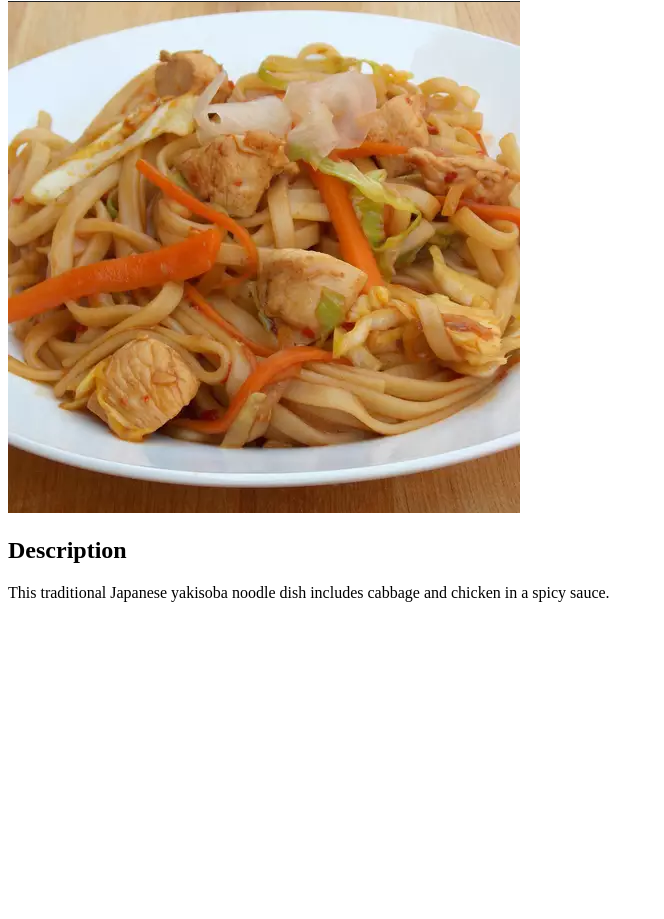
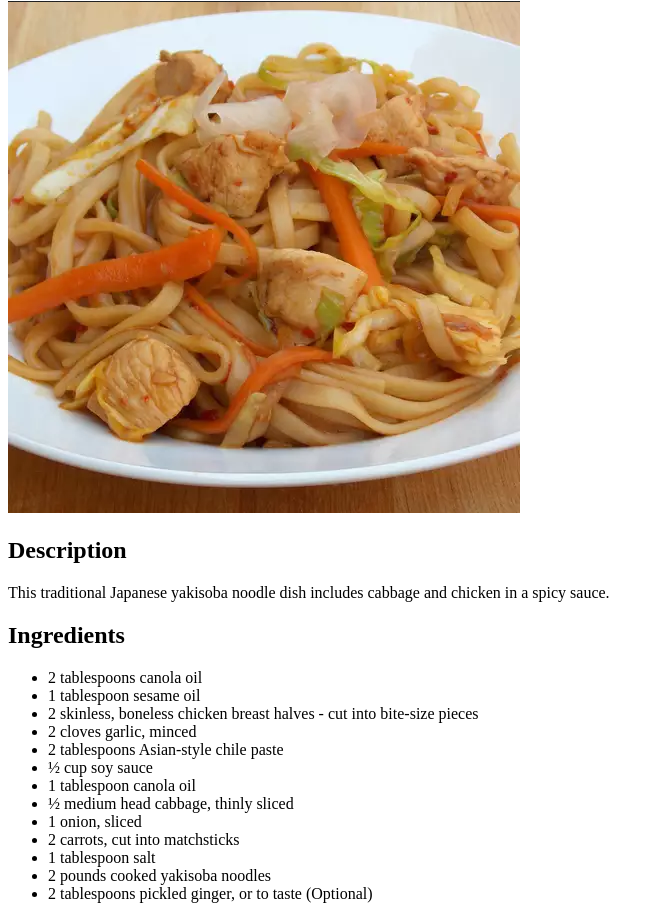
Before and after one commit to spiderzoast/recipes, a plain HTML site: page recipes/chicken-yakisoba.html in a window 1280 px wide. Shown: the part 79-998 px from the top of the page, without its empty margins (0-664 px from the left). Before the commit the page ends 800 px from the top, so only its background shows below. Drawn offline with Linux system fonts and the light colour scheme.

Commit message:
Add ingredients for each recipe

```diff
--- a/recipes/chicken-yakisoba.html
+++ b/recipes/chicken-yakisoba.html
@@ -9,5 +9,21 @@
         <img src="../images/chicken-yakisoba-512x512.png" alt="Picture of the recipe" w="512" h="512">
         <h2>Description</h2>
         <p>This traditional Japanese yakisoba noodle dish includes cabbage and chicken in a spicy sauce.</p>
+        <h2>Ingredients</h2>
+        <ul>
+            <li>2 tablespoons canola oil</li>
+            <li>1 tablespoon sesame oil</li>
+            <li>2 skinless, boneless chicken breast halves - cut into bite-size pieces</li>
+            <li>2 cloves garlic, minced</li>
+            <li>2 tablespoons Asian-style chile paste</li>
+            <li>½ cup soy sauce</li>
+            <li>1 tablespoon canola oil</li>
+            <li>½ medium head cabbage, thinly sliced</li>
+            <li>1 onion, sliced</li>
+            <li>2 carrots, cut into matchsticks </li>
+            <li>1 tablespoon salt</li>
+            <li>2 pounds cooked yakisoba noodles</li>
+            <li>2 tablespoons pickled ginger, or to taste (Optional)</li>
+        </ul>
     </body>
 </html>
```
Also changed, not shown: recipes/chilli-mac.html (+11 -0 lines), recipes/easy-lasagna.html (+10 -0 lines).
